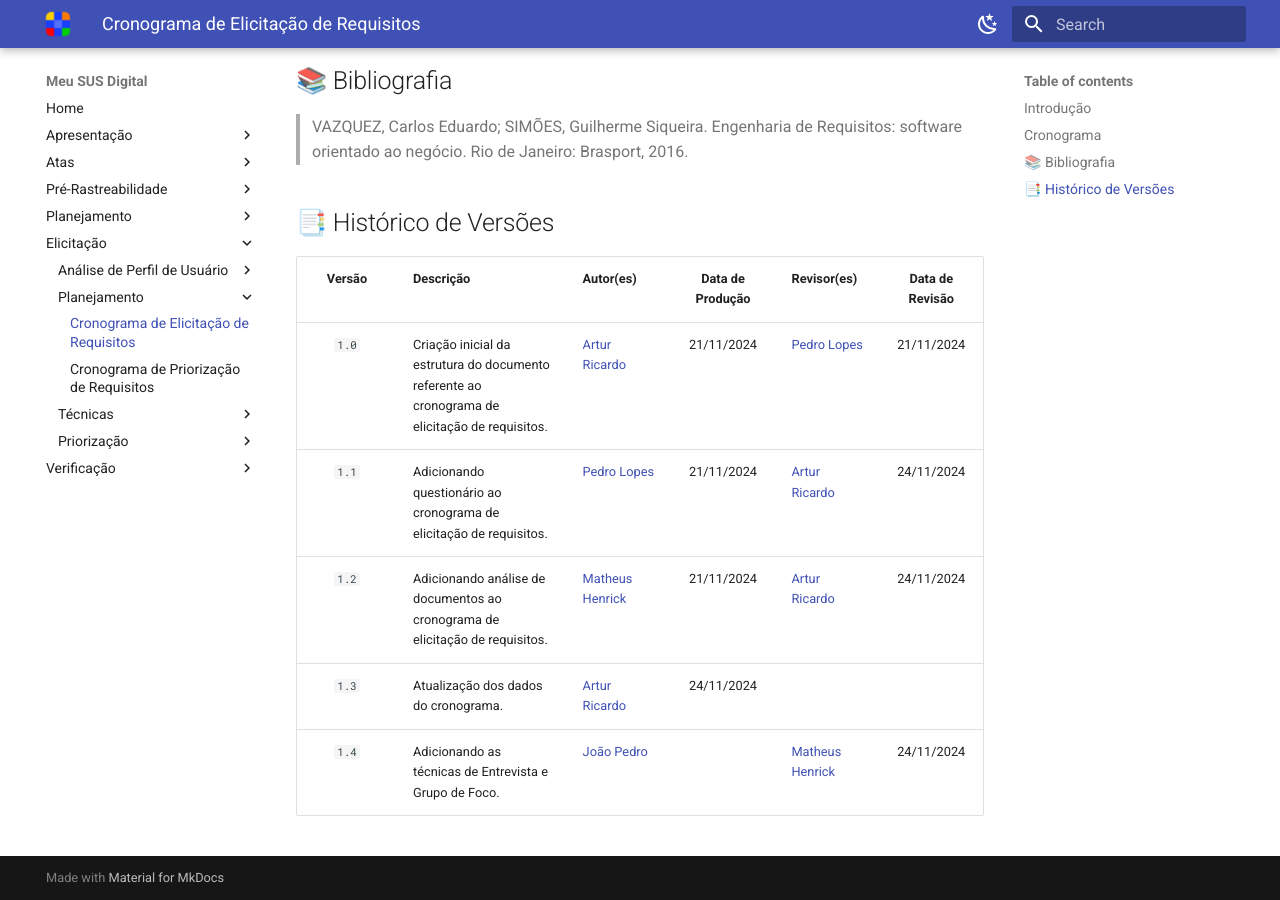
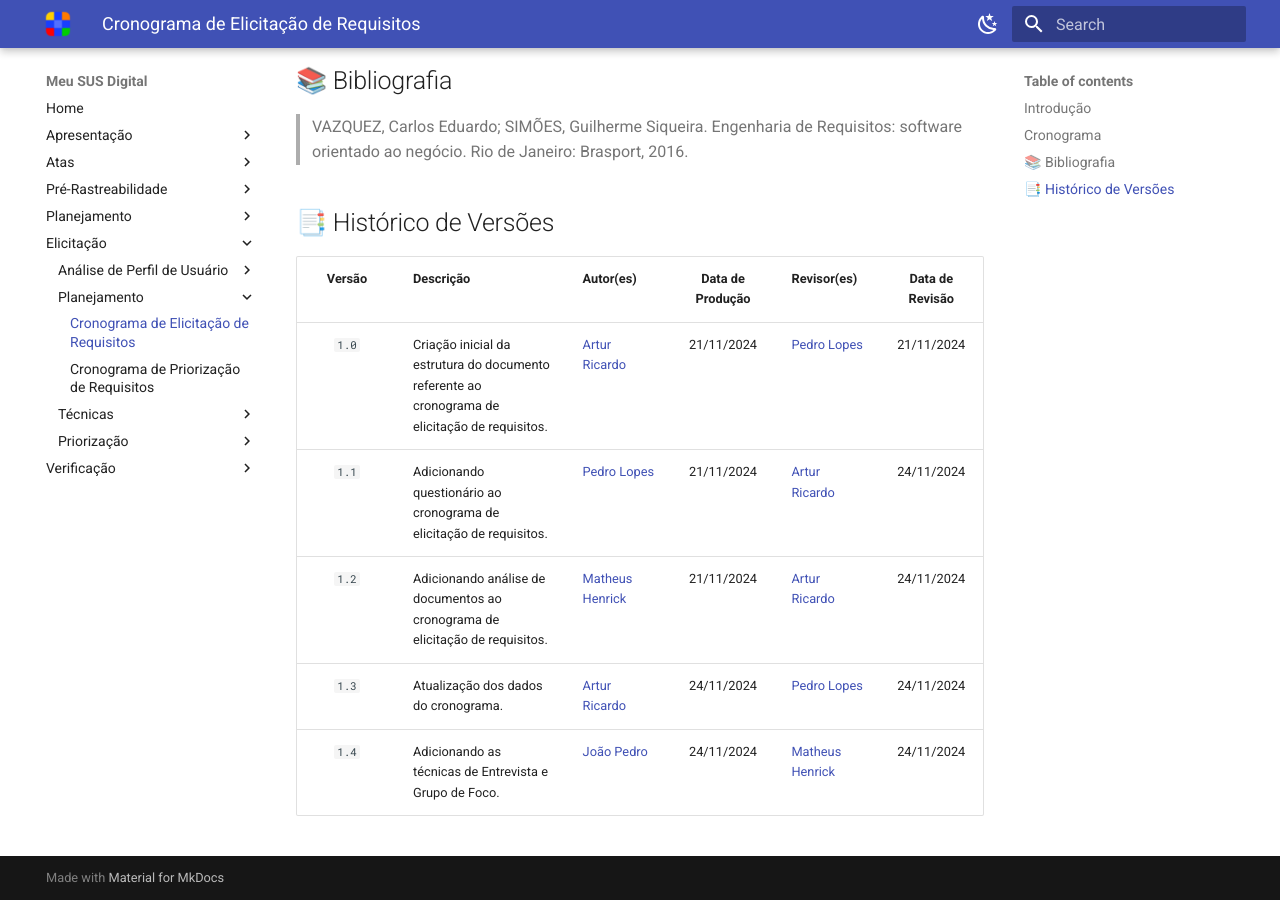
Before and after one commit to Requisitos-de-Software/2024.2-MeuSUSDigital, an MkDocs documentation site: the page built from docs/elicitacao/planejamento/cronograma-tecnicas.md, in a window 1280 px wide and 900 px high, scrolled down 910 px. Built offline with MkDocs 1.6.1 and Material for MkDocs 9.7.7, drawn with Linux system fonts in a browser that asks for light colours.

Commit message:
Update cronograma-tecnicas.md

```diff
--- a/docs/elicitacao/planejamento/cronograma-tecnicas.md
+++ b/docs/elicitacao/planejamento/cronograma-tecnicas.md
@@ -47,5 +47,5 @@ Conforme podemos observar na **Tabela 1**, este cronograma serve como um guia pr
 | `1.0`  | Criação inicial da estrutura do documento referente ao cronograma de elicitação de requisitos. | [Artur Ricardo](https://github.com/algorithmorphic) | 21/11/2024 | [Pedro Lopes](https://github.com/pLopess) | 21/11/2024 |
 | `1.1`  | Adicionando questionário ao cronograma de elicitação de requisitos. | [Pedro Lopes](https://github.com/pLopess) | 21/11/2024 | [Artur Ricardo](https://github.com/algorithmorphic) | 24/11/2024 |
 | `1.2`  | Adicionando análise de documentos ao cronograma de elicitação de requisitos. | [Matheus Henrick](https://github.com/MatheusHenrickSantos) | 21/11/2024 | [Artur Ricardo](https://github.com/algorithmorphic) | 24/11/2024 |
-| `1.3`  | Atualização dos dados do cronograma. | [Artur Ricardo](https://github.com/algorithmorphic) | 24/11/2024 |  |  |
-| `1.4`  | Adicionando as técnicas de Entrevista e Grupo de Foco. | [João Pedro](https://github.com/JoosPerro) |  | [Matheus Henrick](https://github.com/MatheusHenrickSantos) | 24/11/2024 |
+| `1.3`  | Atualização dos dados do cronograma. | [Artur Ricardo](https://github.com/algorithmorphic) | 24/11/2024 |[Pedro Lopes](https://github.com/pLopess) | 24/11/2024 |
+| `1.4`  | Adicionando as técnicas de Entrevista e Grupo de Foco. | [João Pedro](https://github.com/JoosPerro) | 24/11/2024 | [Matheus Henrick](https://github.com/MatheusHenrickSantos) | 24/11/2024 |
```
